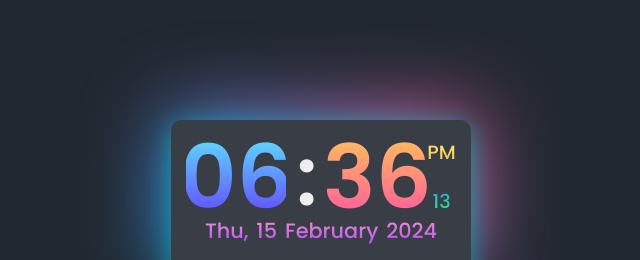
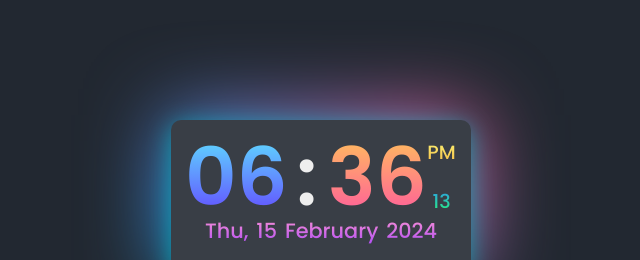
Before and after one commit to dilipkrishnan/DigitalClockWidget, a plain HTML site: page index.html in a window 1280 px wide. Shown: the part 205-465 px from the top of the page, 319-959 px from the left. Drawn offline with nearby package versions, Linux system fonts and the light colour scheme.

Commit message:
Bug Fixes

```diff
--- a/css/style.css
+++ b/css/style.css
@@ -72,7 +72,7 @@ body{
 }
 
 .hours, .minutes{
-  font-size: 5.5em;
+  font-size: 5em;
   width: 100px;
 }
 
```
